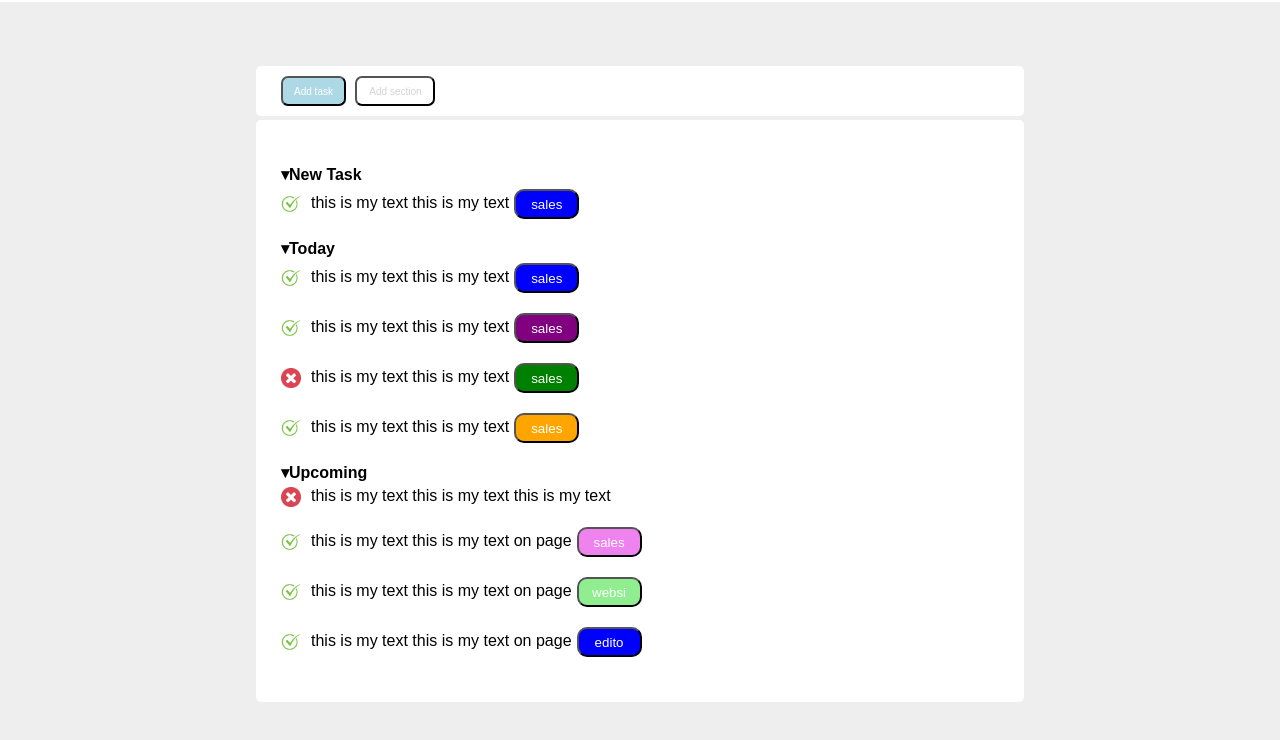
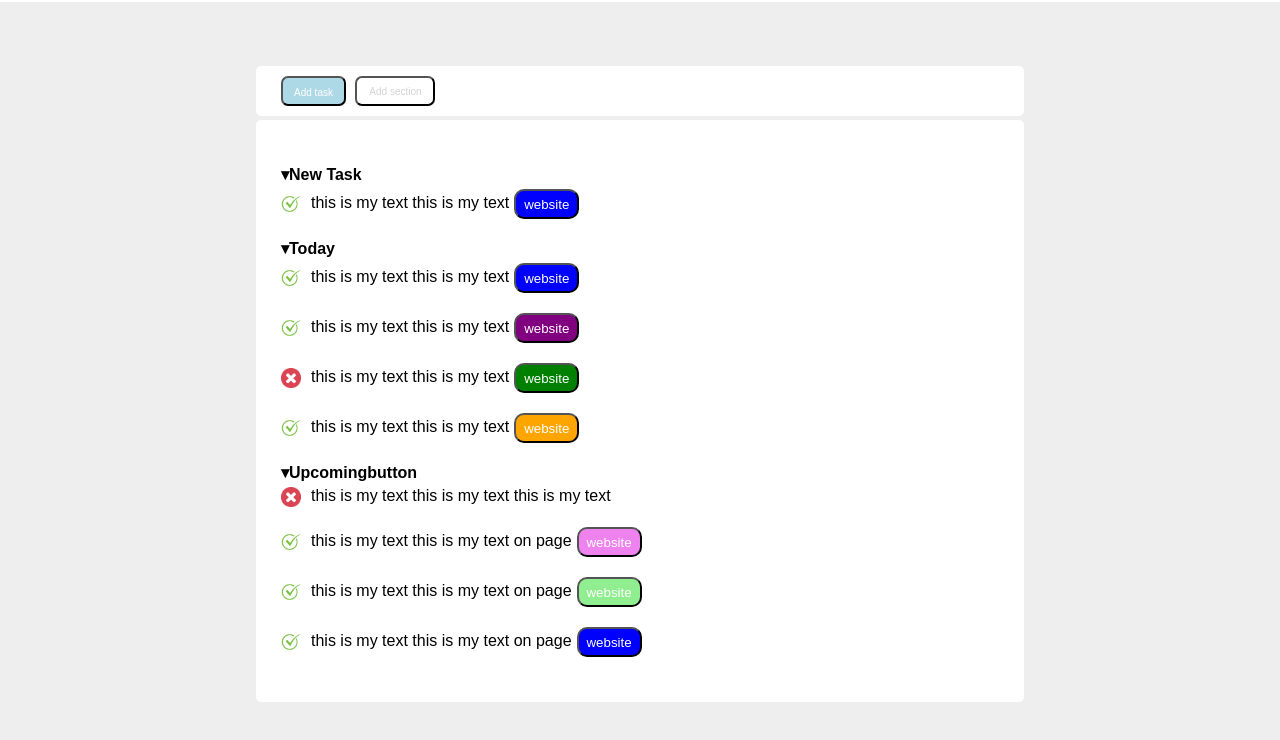
Before and after one commit to chiefanunzio/html-css-toboolist, a plain HTML site: page index.html in a window 1280 px wide. Shown: the part 58-798 px from the top of the page. Drawn offline with Linux system fonts and the light colour scheme.

Commit message:
correzzione ex

```diff
--- a/css/style.css
+++ b/css/style.css
@@ -42,7 +42,7 @@ main{
   background-color: lightblue;
   font-size: 10px;
   border-radius: 7px;
-  line-height: auto;
+  line-height: 30px;
 }
 
 .section-task{
@@ -54,7 +54,7 @@ main{
   border-radius: 7px;
 }
 
-input{
+button, input{
   margin-left: 5px;
   color: white;
   border-radius: 10px;
@@ -119,11 +119,10 @@ li{
 }
 
 
-.mark,.cross{
+.mark, .cross{
   display: inline-block;
   width: 20px;
   height: auto;
   vertical-align: middle;
   margin-right: 10px;
-  background-
 }
--- a/index.html
+++ b/index.html
@@ -4,7 +4,7 @@
     <meta charset="utf-8">
     <title>Toboolist</title>
     <link rel="stylesheet" href="css/style.css">
-    <link rel="icon" href="img/logo.png" type="immagine.png">
+    <link rel="icon" href="img/logo.png" type="immagine-png">
   </head>
   <body>
     <header>
@@ -15,37 +15,38 @@
     <main>
 
       <nav class="navigatore">
-          <input class="add-task"type="submit" name="task" value="Add task">
-          <input class="section-task"type="submit" name="section" value="Add section">
+          <input class="add-task" type="submit" name="task" value="Add task">
+          <input class="section-task" type="submit" name="section" value="Add section">
         </nav>
 
       <div class="container">
         <section>
           <h4 class="title">&#9662;New Task</h4>
           <ul>
-            <li><img class="cross"src="img/mark.png">this is my text this is my text<input class="blue"type="submit" name="sales" value="sales"></li>
+            <li><img class="cross" src="img/mark.png">this is my text this is my text<button class="blue" type="button" name="sales">website</button></li>
           </ul>
         </section>
 
         <section>
           <h4 class="title">&#9662;Today</h4>
           <ul>
-            <li><img class="mark"src="img/mark.png">this is my text this is my text<input class="blue"type="submit" name="sales" value="sales"></li>
-            <li><img class="mark"src="img/mark.png">this is my text this is my text<input class="purple"type="submit" name="sales" value="sales"></li>
-            <li><img class="mark"src="img/cros.png">this is my text this is my text<input class="green"type="submit" name="sales" value="sales"></li>
-            <li><img class="mark"src="img/mark.png">this is my text this is my text<input class="orange"type="submit" name="sales" value="sales"></li>
+            <li><img class="mark" src="img/mark.png">this is my text this is my text<button class="blue" type="button" name="sales">website</button></li>
+            <li><img class="mark" src="img/mark.png">this is my text this is my text<button class="purple" type="button" name="sales">website</button></li>
+            <li><img class="mark" src="img/cros.png">this is my text this is my text<button class="green" type="button" name="sales">website</button></li>
+            <li><img class="mark" src="img/mark.png">this is my text this is my text<button class="orange" type="button" name="sales">website</button></li>
           </ul>
         </section>
 
         <section>
-          <h4 class="title">&#9662;Upcoming</h4>
+          <h4 class="title">&#9662;Upcomingbutton</h4>
           <ul>
-            <li><img class="cross"src="img/cros.png">this is my text this is my text this is my text</li>
-            <li><img class="mark"src="img/mark.png">this is my text this is my text on page<input class="violet"type="submit" name="sales" value="sales"></li>
-            <li><img class="mark"src="img/mark.png">this is my text this is my text on page<input class="light-green"type="submit" name="sales" value="websi"></li>
-            <li><img class="mark"src="img/mark.png">this is my text this is my text on page<input class="blue"type="submit" name="sales" value="edito"></li>
+            <li><img class="cross" src="img/cros.png">this is my text this is my text this is my text</li>
+            <li><img class="mark" src="img/mark.png">this is my text this is my text on page<button class="violet" type="button" name="sales">website</button></li>
+            <li><img class="mark" src="img/mark.png">this is my text this is my text on page<button class="light-green" type="button" name="sales">website</button></li>
+            <li><img class="mark" src="img/mark.png">this is my text this is my text on page<button class="blue" type="button" name="sales">website</button></li>
           </ul>
         </section>
+
       </div>
     </main>
 
```
